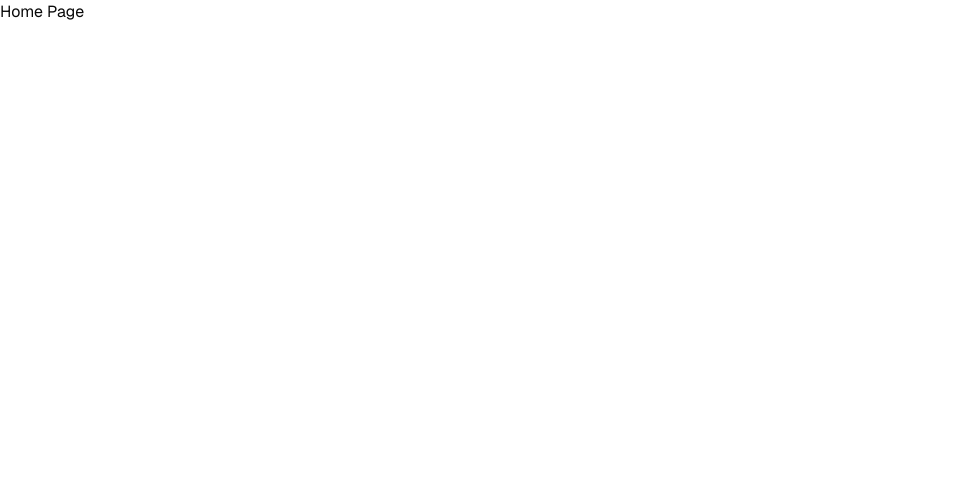
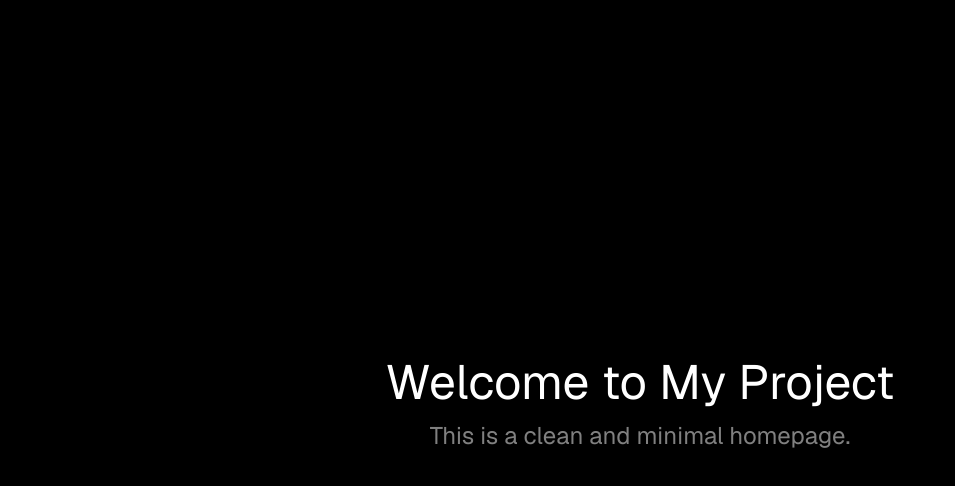
Before and after one commit to Atharva-3000/t3-drive, a Next.js app: page / in a window 1280 px wide. Shown: the top 486 px of the page, without its empty margins (0-955 px from the left). Built offline with nearby package versions, Linux system fonts and the light colour scheme.

Commit message:
update README to reflect completed tasks and add future goals; minimal home page implemented.

```diff
--- a/src/app/page.tsx
+++ b/src/app/page.tsx
@@ -1,7 +1,10 @@
 export default function HomePage() {
   return (
     <div>
-      <h1>Home Page</h1>
+      <div style={{ backgroundColor: 'black', color: 'white', height: '100vh', display: 'flex', flexDirection: 'column', justifyContent: 'center', alignItems: 'center' }}>
+        <h1 style={{ fontSize: '3rem' }}>Welcome to My Project</h1>
+        <p style={{ color: 'grey', fontSize: '1.5rem' }}>This is a clean and minimal homepage.</p>
+      </div>
     </div>
   )
 }
```
Also changed, not shown: 1 other file (tests, documents, lock files or other folders).
